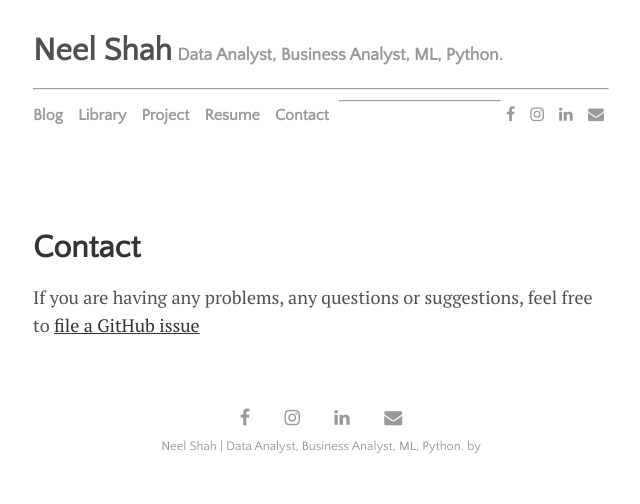
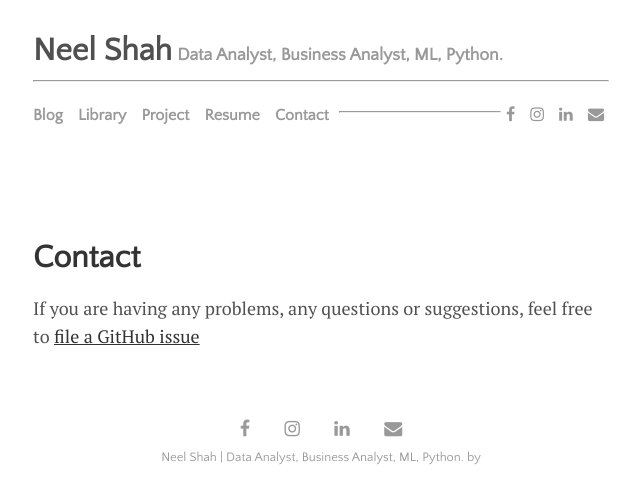
Before and after one commit to NeelShah18/neelshah18.github.io, a Jekyll site: the page built from contacts.md, in a window 1280 px wide. Shown: the top 504 px of the page, without its empty margins (319-959 px from the left). Built offline with Jekyll 4.4.1, drawn with Linux system fonts in a browser that asks for light colours; nearby versions of some CDN libraries.

Commit message:
Update menu.html

```diff
--- a/_includes/menu.html
+++ b/_includes/menu.html
@@ -1,6 +1,7 @@
 <br>
+<hr>
 <div class="menu">
-  <hr>
+
   <div class="menu-content">
     <a href="{{ site.github.url }}/blog.html">Blog</a>
     <a href="{{ site.github.url }}/library.html">Library</a>
@@ -15,6 +16,6 @@
     <a href="https://www.linkedin.com/in/neel-shah-7b5495104/"><i class="fa fa-linkedin" aria-hidden="true" target="_blank"></i></a>
     <a href="mailto:{{ site.author.email }}"><i class="fa fa-envelope" aria-hidden="true" target="_blank"></i></a>
   </div>
-  <hr>
 </div>
+<hr>
 <br>
```
